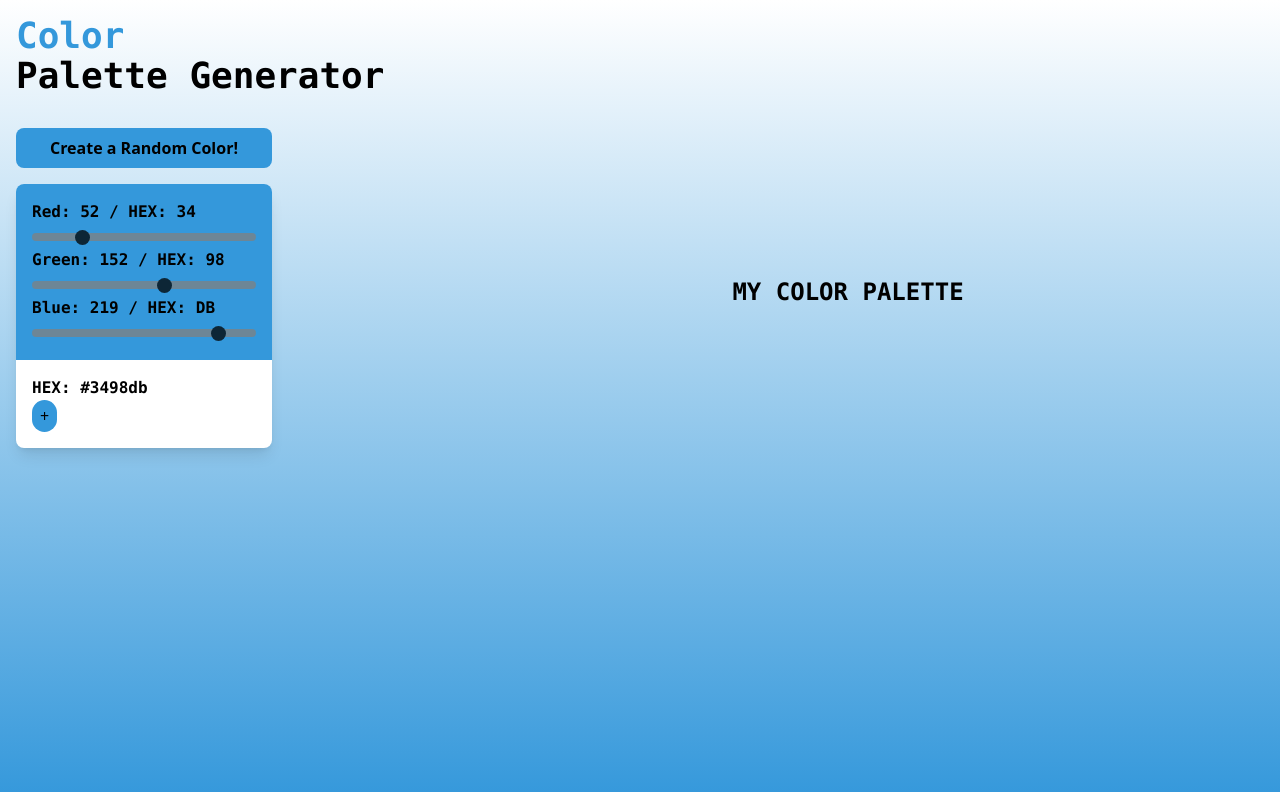
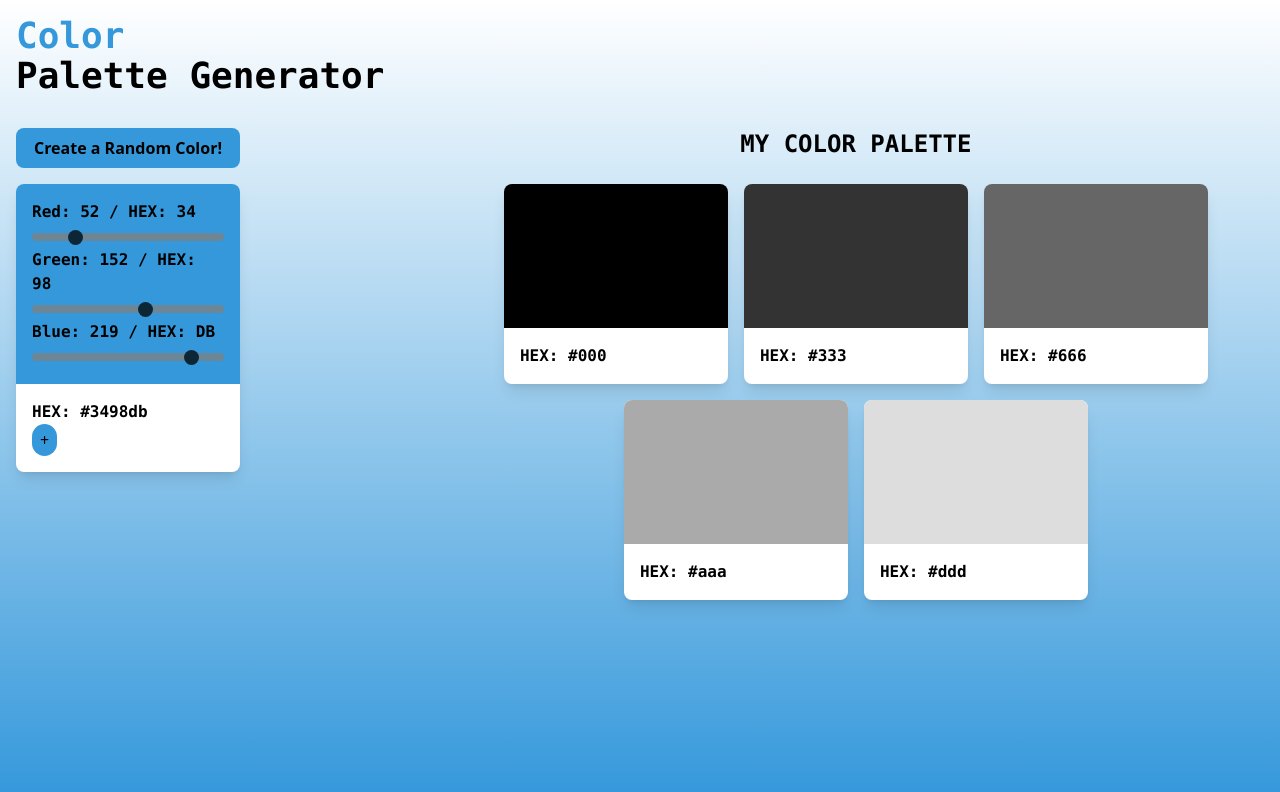
Before and after one commit to tsr-alia/color-palette-generator, a React (Vite) app: page / in a window 1280 px wide. Shown: the top 792 px of the page. Built offline with nearby package versions, Linux system fonts and the light colour scheme.

Commit message:
use flex basis to arrange and space color palette cards

```diff
--- a/src/App.jsx
+++ b/src/App.jsx
@@ -57,9 +57,9 @@ function App() {
           <div style={{ color: currentColor }}>Color</div>
           Palette Generator
         </h1>
-       <section className="flex flex-row flex-wrap">
-       <section className="w-full md:w-1/3 flex flex-col pb-8">
-          <div className="md:w-64 w-full">
+       <section className="flex flex-row flex-wrap gap-8">
+       <section className="w-full md:w-[calc(33.33%-16px)] flex flex-col gap-4">
+          <div className="md:w-56 w-full">
             <RandomColorButton
               handleColorChange={handleColorChange}
               color={currentColor}
@@ -75,20 +75,19 @@ function App() {
           </div>
         </section>
 
-        <section className="w-full md:w-2/3 flex flex-col items-center justify-center">
+        <section className="w-full md:w-[calc(66.66%-16px)] flex flex-col items-center justify-center">
           <h2 className="">My Color Palette</h2>
-          <div className="flex flex-row flex-wrap justify-center items-center gap-8">
+          <div className="flex flex-row flex-wrap justify-center items-center gap-4 w-full">
 
-            {/* {palette.map((color, index) => (
-              <div key={index} className="w-full md:w-1/2 lg:w-1/3">
+            {palette.map((color, index) => (
+               <div key={index} className="basis-28 md:basis-56">
               <ColorCard
-
                 color={color.color}
                 textColor={color.text}
                 inPalette={true}
               />
               </div>
-            ))} */}
+            ))}
             </div>
 
         </section>
--- a/src/components/ColorCard.jsx
+++ b/src/components/ColorCard.jsx
@@ -8,15 +8,27 @@ const ColorCard = ({
   inPalette,
   handleColorChange,
 }) => {
-  const [rgbValues, setRgbValues] = useState({r: parseInt(color.slice(1, 3), 16), g: parseInt(color.slice(3, 5), 16), b: parseInt(color.slice(5, 7), 16)})
+  const [rgbValues, setRgbValues] = useState({
+    r: parseInt(color.slice(1, 3), 16),
+    g: parseInt(color.slice(3, 5), 16),
+    b: parseInt(color.slice(5, 7), 16),
+  });
 
   // Use a ref to track if the color change is coming from the user input
   const isUserInput = useRef(false);
 
   useEffect(() => {
     if (!isUserInput.current) {
-      console.log([parseInt(color.slice(1, 3), 16), parseInt(color.slice(3, 5), 16), parseInt(color.slice(5, 7), 16)]);
-      setRgbValues({r: parseInt(color.slice(1, 3), 16), g: parseInt(color.slice(3, 5), 16), b: parseInt(color.slice(5, 7), 16)});
+      console.log([
+        parseInt(color.slice(1, 3), 16),
+        parseInt(color.slice(3, 5), 16),
+        parseInt(color.slice(5, 7), 16),
+      ]);
+      setRgbValues({
+        r: parseInt(color.slice(1, 3), 16),
+        g: parseInt(color.slice(3, 5), 16),
+        b: parseInt(color.slice(5, 7), 16),
+      });
     }
     isUserInput.current = false;
   }, [color]);
@@ -45,8 +57,6 @@ const ColorCard = ({
     handleColorChange(newColor);
   };
 
-
-
   console.log(color);
   return (
     <>
@@ -72,9 +82,9 @@ const ColorCard = ({
           cursor: pointer;
         }
       `}</style>
-      <div className="bg-white shadow-lg rounded-lg overflow-hidden">
+      <div className="bg-white shadow-lg rounded-lg overflow-hidden md:w-56 w-full">
         <div
-          className="w-full font-mono"
+          className="w-full font-mono min-h-36"
           style={{
             backgroundColor: color,
             color: textColor,
@@ -113,7 +123,7 @@ const ColorCard = ({
                 className="w-full h-2 rounded-lg appearance-none cursor-pointer"
                 style={{
                   backgroundColor: "grey",
-                opacity: 0.75
+                  opacity: 0.75,
                 }}
               />
               <label htmlFor="b" className="font-semibold">
@@ -130,15 +140,14 @@ const ColorCard = ({
                 className="w-full h-2 rounded-lg appearance-none cursor-pointer"
                 style={{
                   backgroundColor: "grey",
-                opacity: 0.75
+                  opacity: 0.75,
                 }}
               />
-          </div> )}
+            </div>
+          )}
         </div>
         <div className="p-4">
-          <h3 className="text-base font-bold font-mono">
-            HEX: {color}
-          </h3>
+          <h3 className="text-base font-bold font-mono">HEX: {color}</h3>
           {/* <h3 className="text-lg font-bold sm:text-xl font-mono">RGB: {color}</h3>
                     <h3 className="text-lg font-bold sm:text-xl font-mono">HSL: {color}</h3> */}
           {!inPalette && (
--- a/src/index.css
+++ b/src/index.css
@@ -1,6 +1,12 @@
 @tailwind base;
 @tailwind components;
 @tailwind utilities;
+
+*,
+*::before,
+*::after {
+  box-sizing: border-box;
+}
 
 @layer base {
   h1 {
```
Lines whose indentation alone changed are shown as unchanged.
